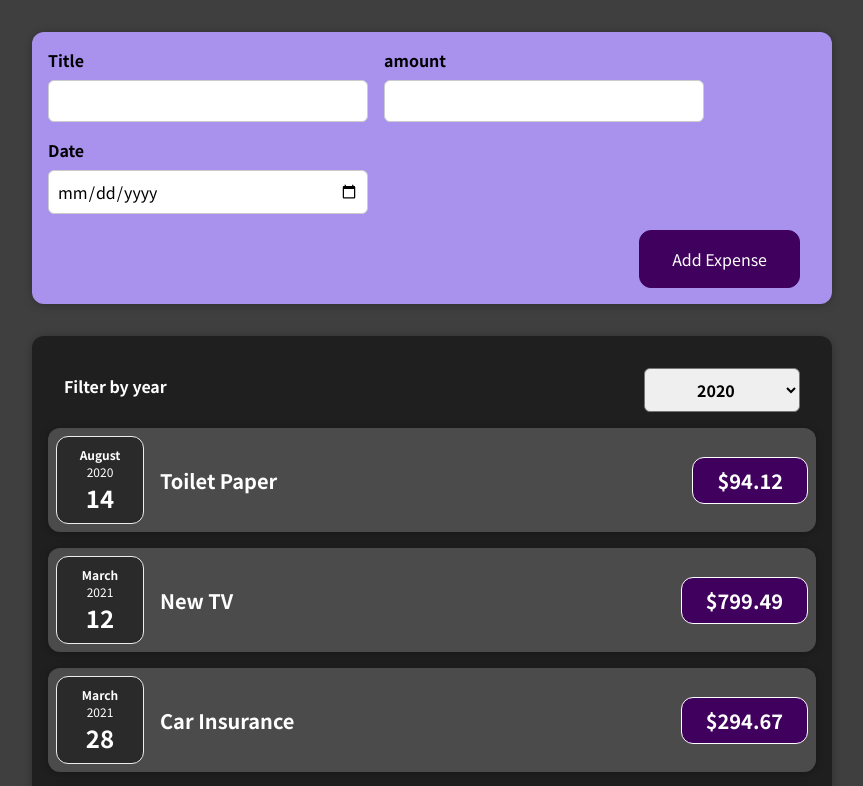
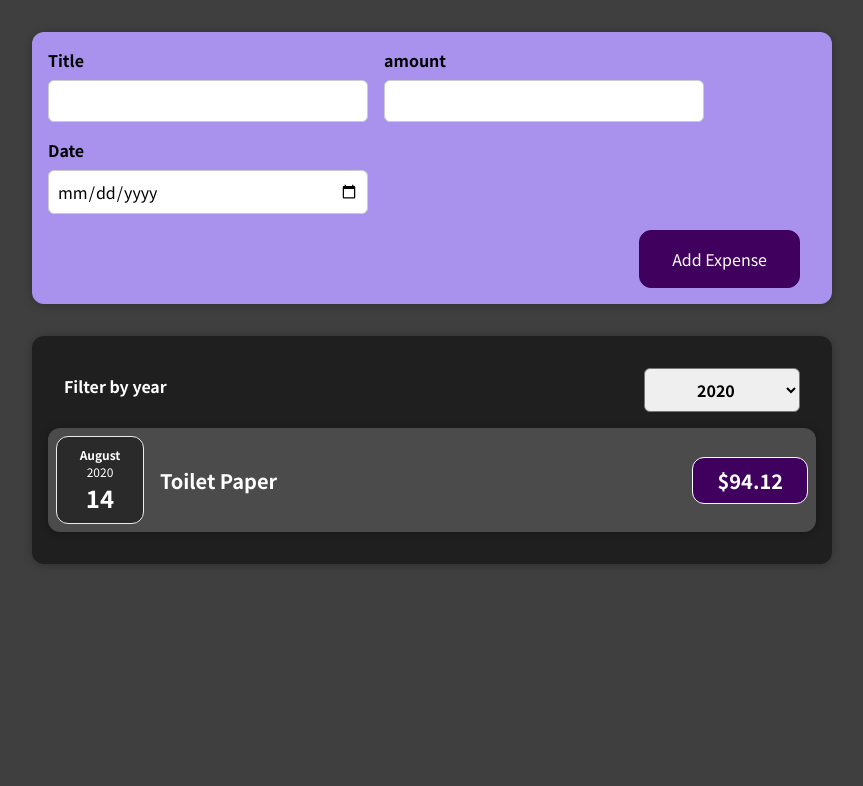
Before and after one commit to suneelkumarbh/react-course, a React (Create React App) app in the folder 01-starting-setup/: page / in a window 1280 px wide. Shown: the top 786 px of the page, without its empty margins (208-1071 px from the left). Built offline with nearby package versions, Linux system fonts and the light colour scheme.

Commit message:
made filter working

```diff
--- a/01-starting-setup/src/components/Expenses/Expenses.js
+++ b/01-starting-setup/src/components/Expenses/Expenses.js
@@ -10,13 +10,17 @@ const Expenses = (props) => {
     setFilteredYear(selectedYear);
   };
 
+  const filteredItems = props.items.filter(
+    (item) => item.date.getFullYear().toString() === filteredYear
+  );
+
   return (
     <Card className="expenses">
       <ExpensesFilter
         selectedYear={filteredYear}
         onYearSelect={onYearSelectHandler}
       />
-      {props.items.map((item) => (
+      {filteredItems.map((item) => (
         <ExpenseItem
           key={item.id}
           title={item.title}
```
Also changed, not shown: 01-starting-setup/src/App.js (+2 -5 lines).
